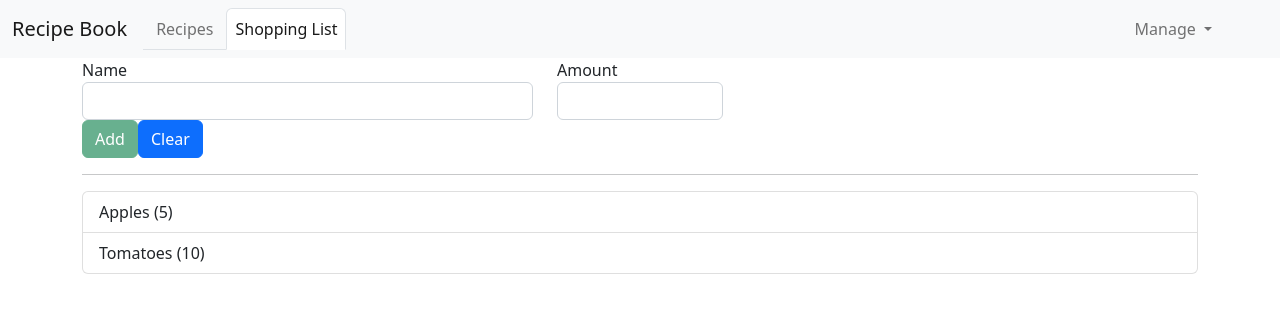
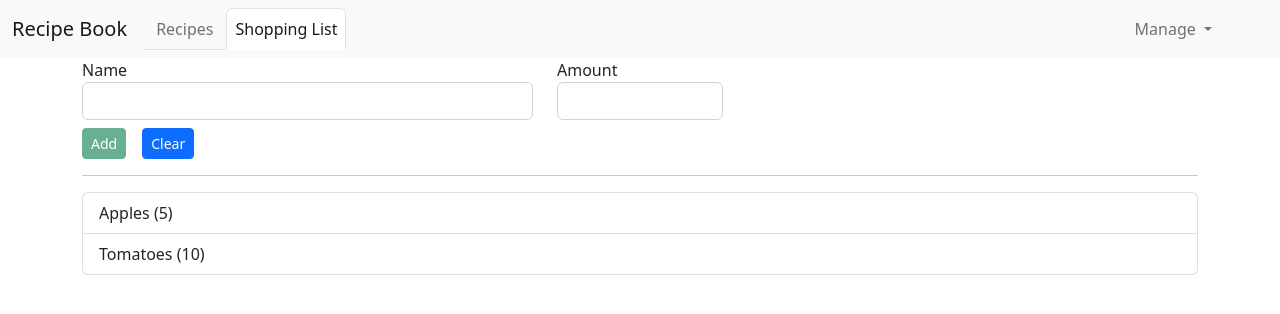
Before and after one commit to aljanjic/angular, an Angular app: page /shopping-list in a window 1280 px wide. Shown: the top 314 px of the page. Built offline with nearby package versions, Linux system fonts and the light colour scheme.

Commit message:
Shopping list edit buttons style

```diff
--- a/src/app/shopping-list/shopping-edit/shopping-edit.component.html
+++ b/src/app/shopping-list/shopping-edit/shopping-edit.component.html
@@ -26,11 +26,11 @@
             <div class="row">
                 <div class="col-xs-12">
                     <button
-                    class="btn btn-success"
+                    class="btn btn-success me-2 mt-2 btn-sm"
                     type="submit"
                     [disabled]="!f.valid"> {{editMode ? 'Update' : 'Add'}} </button>
-                    <button class="btn btn-danger m-2" type="button" (click)="onDelete()" *ngIf="editMode"> Delete </button>
-                    <button class="btn btn-primary" type="button" (click)="onClear()"> Clear </button>
+                    <button class="btn btn-danger mt-2 btn-sm" type="button" (click)="onDelete()" *ngIf="editMode"> Delete </button>
+                    <button class="btn btn-primary ms-2 mt-2 btn-sm" type="button" (click)="onClear()"> Clear </button>
                 </div>
             </div>
         </form>
```
